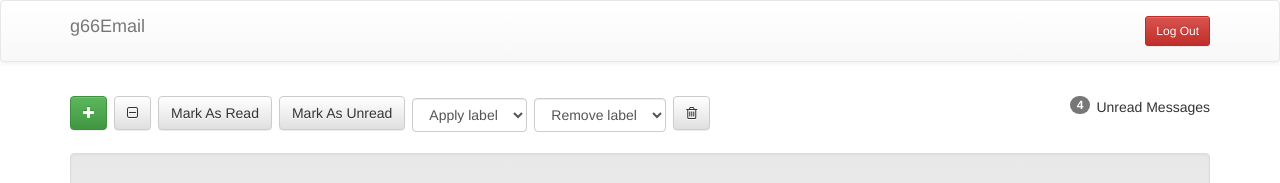
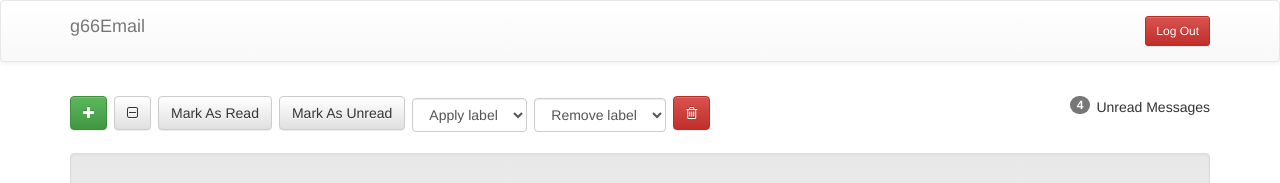
Before and after one commit to rahul4times/gmail, a React (Create React App) app: page / in a window 1280 px wide. Shown: the top 183 px of the page. Built offline with nearby package versions, Linux system fonts and the light colour scheme.

Commit message:
delete button works

```diff
--- a/src/App.js
+++ b/src/App.js
@@ -123,15 +123,14 @@ class App extends Component {
 
   // This function handles Mark As Read button
   markAsReadBtn = (input) => {
-
     // if user clicks on Mark as read button without selecting message that this fires
+    let index = [];
     if(input.length === 0){
       alert('Message not selected!');
     } else {
 
       // input is full object but with selected message status = true
       // Using filter to find out which message is selected out of all
-      let index = [];
       let stateMsgClone = this.state.msgData.map((message, i) => {
         input.map((inp, y) => {
           if (message.id === inp.id){
@@ -153,13 +152,13 @@ class App extends Component {
   markAsUnReadBtn = (input) => {
 
     // if user clicks on Mark as unread button without selecting message that this fires
+    let index = [];
     if(input.length === 0){
       alert('Message not selected!');
     } else {
 
       // input is a full object but with selected message status = true
       // Using filter to find out which message is selected out of all
-      let index = [];
       let stateMsgClone = this.state.msgData.map((message, i) => {
         input.map((inp, y) => {
           if (message.id === inp.id){
@@ -177,6 +176,34 @@ class App extends Component {
     }
   }
 
+  // This function handles removing message
+  removeMessage = (input) => {
+
+    // if user clicks on Mark as trash button without selecting message that this fires
+    let index = [];
+    if(input.length === 0){
+      alert('Message not selected!');
+    } else {
+      let stateMsgClone = this.state.msgData.map((message, i) => {
+        input.map((inp, y) => {
+          if (message.id === inp.id){
+            index.push(i);
+          }
+        })
+        return {...message};
+      })
+      console.log('index: ', index);
+
+      console.log('stateMsgClone: ', stateMsgClone);
+
+        stateMsgClone.splice(index, index.length);
+
+
+        this.setState({ msgData: stateMsgClone})
+
+    }
+  }
+
 
 
   render() {
@@ -191,7 +218,7 @@ class App extends Component {
         toolbarSelectionHandler={this.toolbarSelectionHandler}
         markAsReadBtn={this.markAsReadBtn}
         markAsUnReadBtn={this.markAsUnReadBtn}
-
+        removeMessage={this.removeMessage}
         />
 
       </div>
--- a/src/components/MainContainer.js
+++ b/src/components/MainContainer.js
@@ -22,6 +22,7 @@ class MainContainer extends React.Component {
         toolbarSelectionHandler={this.props.toolbarSelectionHandler}
         markAsReadBtn={this.props.markAsReadBtn}
         markAsUnReadBtn={this.props.markAsUnReadBtn}
+        removeMessage={this.props.removeMessage}
         />
 
 
--- a/src/components/ToolBar.js
+++ b/src/components/ToolBar.js
@@ -69,7 +69,9 @@ class ToolBar extends React.Component {
               <option value="gschool">gschool</option>
             </select>
 
-            <button className="btn btn-default">
+            <button className="btn btn-danger"
+              onClick={()=> this.props.removeMessage(selectedMessages)}
+            >
               <i className="fa fa-trash-o"></i>
             </button>
           </div>
```
